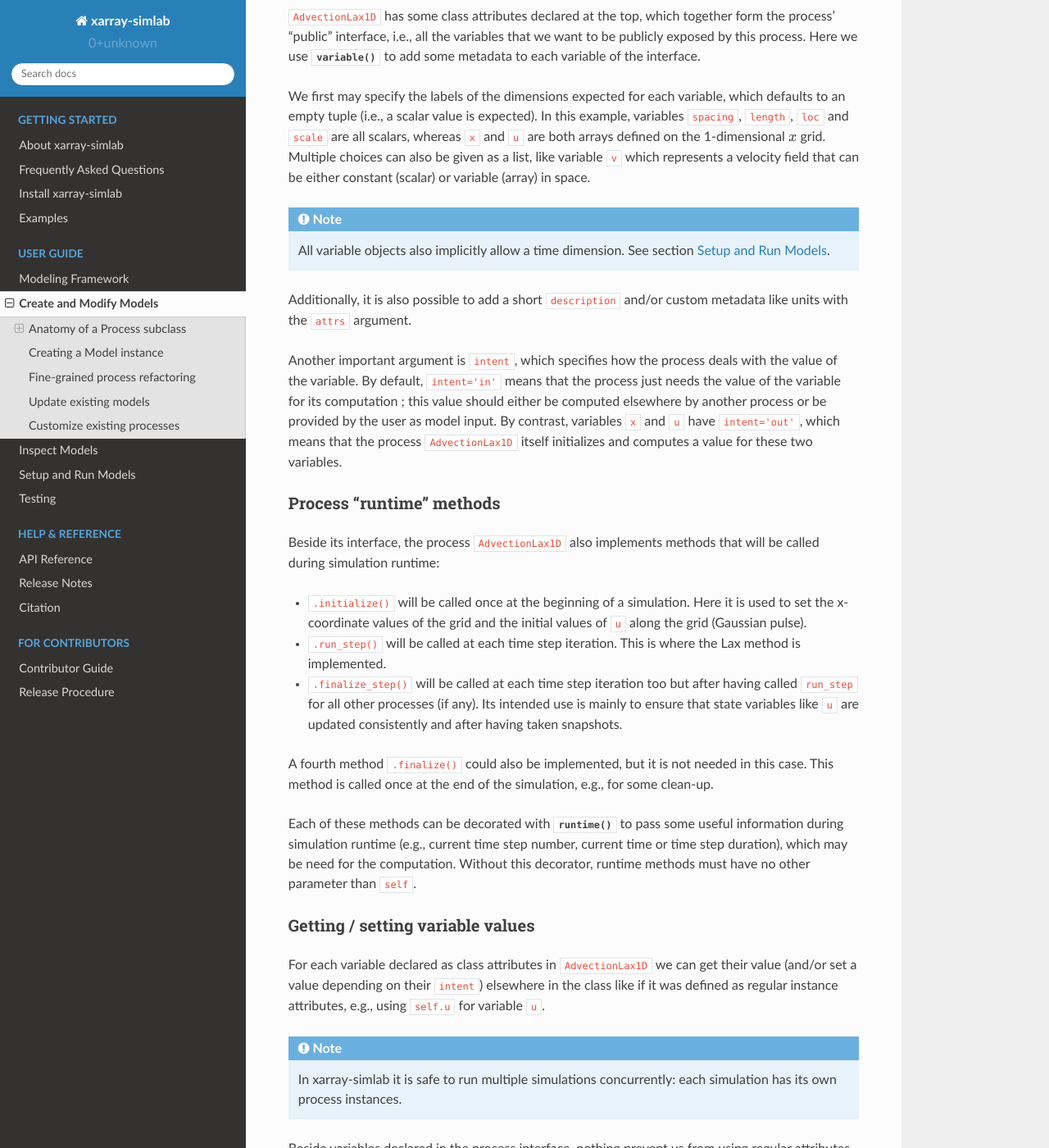
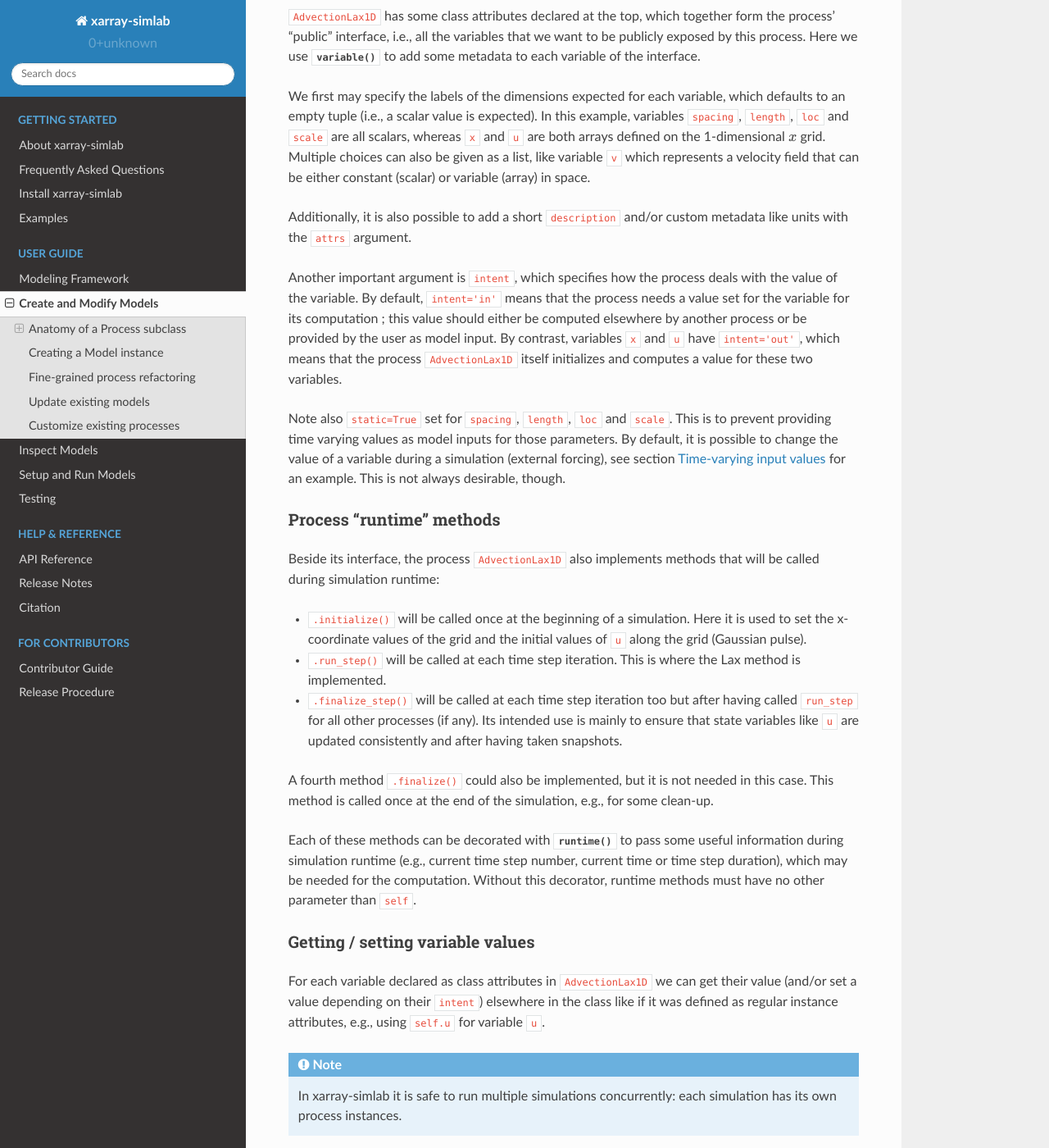
Before and after one commit to xarray-contrib/xarray-simlab, a Sphinx documentation site: the page built from doc/create_model.rst, in a window 1280 px wide and 1400 px high, scrolled down 2001 px. Shown: the whole window at 82% size. Built offline with Sphinx 7.4.7 and the Read the Docs theme 2.0.0, drawn with Linux system fonts in a browser that asks for light colours; pages that are not in the unit, such as notebooks, are missing from menus; the version number could not be read and is left out; some of the changed text lies outside the part shown.

Commit message:
Static variables (#73)
* add static=False parameter to variable()

* maybe raise when updating value of static variable

Raise when attempt is made during simulation runtime.
Also update existing tests.

* fix error msg

* update tests

* update doc

* update release notes

```diff
--- a/doc/create_model.rst
+++ b/doc/create_model.rst
@@ -67,22 +67,23 @@ be given as a list, like variable ``v`` which represents a velocity
 field that can be either constant (scalar) or variable (array) in
 space.
 
-.. note::
-
-   All variable objects also implicitly allow a time dimension.
-   See section :doc:`run_model`.
-
 Additionally, it is also possible to add a short ``description``
 and/or custom metadata like units with the ``attrs`` argument.
 
 Another important argument is ``intent``, which specifies how the
 process deals with the value of the variable. By default,
-``intent='in'`` means that the process just needs the value of the
+``intent='in'`` means that the process needs a value set for the
 variable for its computation ; this value should either be computed
 elsewhere by another process or be provided by the user as model
 input. By contrast, variables ``x`` and ``u`` have ``intent='out'``,
 which means that the process ``AdvectionLax1D`` itself initializes and
 computes a value for these two variables.
+
+Note also ``static=True`` set for ``spacing``, ``length``, ``loc`` and
+``scale``. This is to prevent providing time varying values as model inputs for
+those parameters. By default, it is possible to change the value of a variable
+during a simulation (external forcing), see section :ref:`time_varying_inputs`
+for an example. This is not always desirable, though.
 
 Process "runtime" methods
 ~~~~~~~~~~~~~~~~~~~~~~~~~
@@ -108,7 +109,7 @@ simulation, e.g., for some clean-up.
 Each of these methods can be decorated with :func:`~xsimlab.runtime`
 to pass some useful information during simulation runtime (e.g.,
 current time step number, current time or time step duration), which
-may be need for the computation. Without this decorator, runtime
+may be needed for the computation. Without this decorator, runtime
 methods must have no other parameter than ``self``.
 
 Getting / setting variable values
--- a/doc/scripts/advection_model.py
+++ b/doc/scripts/advection_model.py
@@ -7,14 +7,14 @@ import xsimlab as xs
 class AdvectionLax1D:
     """Wrap 1-dimensional advection in a single Process."""
 
-    spacing = xs.variable(description='grid spacing')
-    length = xs.variable(description='grid total length')
+    spacing = xs.variable(description='grid spacing', static=True)
+    length = xs.variable(description='grid total length', static=True)
     x = xs.variable(dims='x', intent='out')
 
     v = xs.variable(dims=[(), 'x'], description='velocity')
 
-    loc = xs.variable(description='location of initial profile')
-    scale = xs.variable(description='scale of initial profile')
+    loc = xs.variable(description='location of initial profile', static=True)
+    scale = xs.variable(description='scale of initial profile', static=True)
     u = xs.variable(dims='x', intent='out', description='quantity u',
                     attrs={'units': 'm'})
 
@@ -40,8 +40,8 @@ model1 = xs.Model({'advect': AdvectionLax1D})
 class UniformGrid1D:
     """Create a 1-dimensional, equally spaced grid."""
 
-    spacing = xs.variable(description='uniform spacing')
-    length = xs.variable(description='total length')
+    spacing = xs.variable(description='uniform spacing', static=True)
+    length = xs.variable(description='total length', static=True)
     x = xs.variable(dims='x', intent='out')
 
     def initialize(self):
@@ -89,8 +89,8 @@ class AdvectionLax:
 class InitUGauss:
     """Initialize `u` profile using a Gaussian pulse."""
 
-    loc = xs.variable(description='location of initial pulse')
-    scale = xs.variable(description='scale of initial pulse')
+    loc = xs.variable(description='location of initial pulse', static=True)
+    scale = xs.variable(description='scale of initial pulse', static=True)
     x = xs.foreign(UniformGrid1D, 'x')
     u = xs.foreign(ProfileU, 'u', intent='out')
 
--- a/doc/whats_new.rst
+++ b/doc/whats_new.rst
@@ -27,6 +27,8 @@ Enhancements
   :func:`xarray.Dataset.xsimlab.reset_vars` allows to (re)populate an input
   Dataset with variables and their default values. :func:`~xsimlab.create_setup`
   has also a new ``fill_default`` parameter.
+- Added static variables, i.e., variables that don't accept time-varying input
+  values (:issue:`73`).
 
 Bug fixes
 ~~~~~~~~~
```
Also changed, not shown: doc/run_model.rst (+5 -2 lines), 5 other files.
